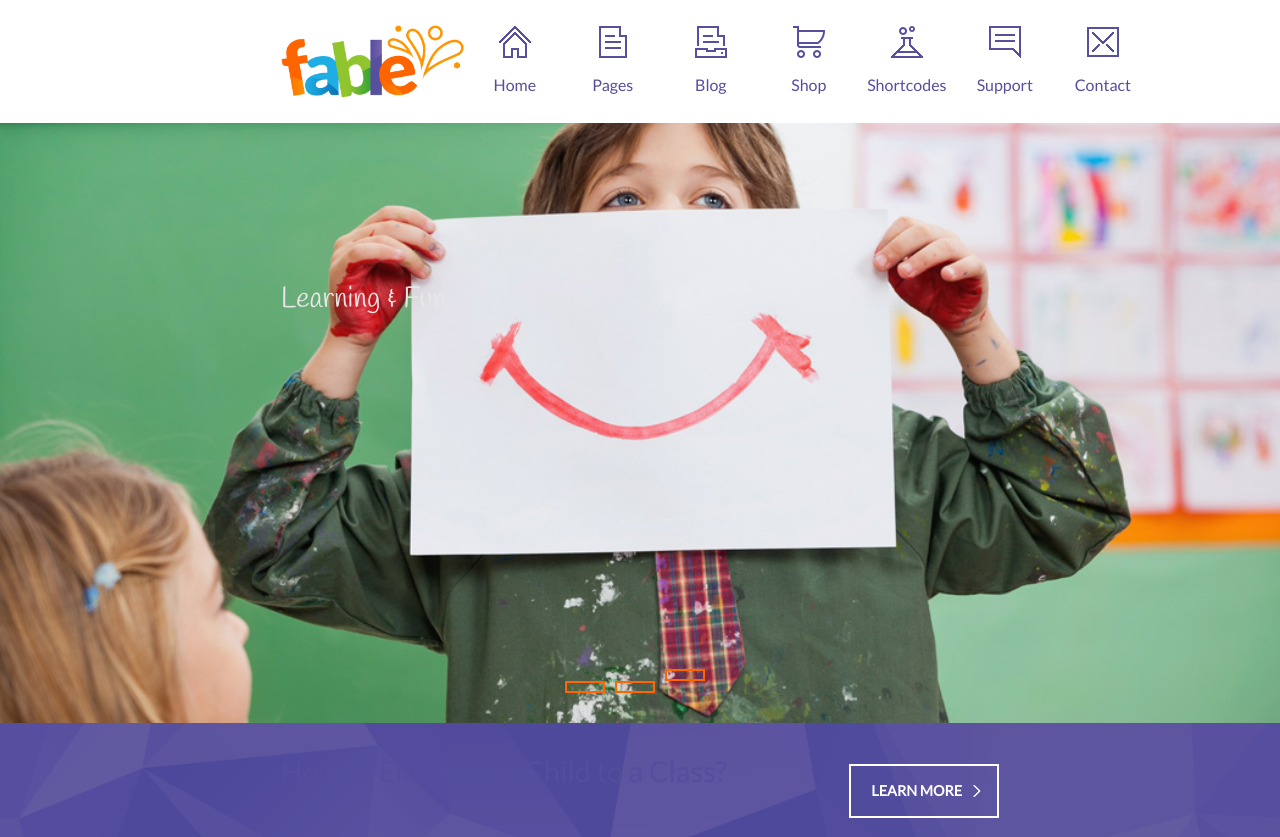
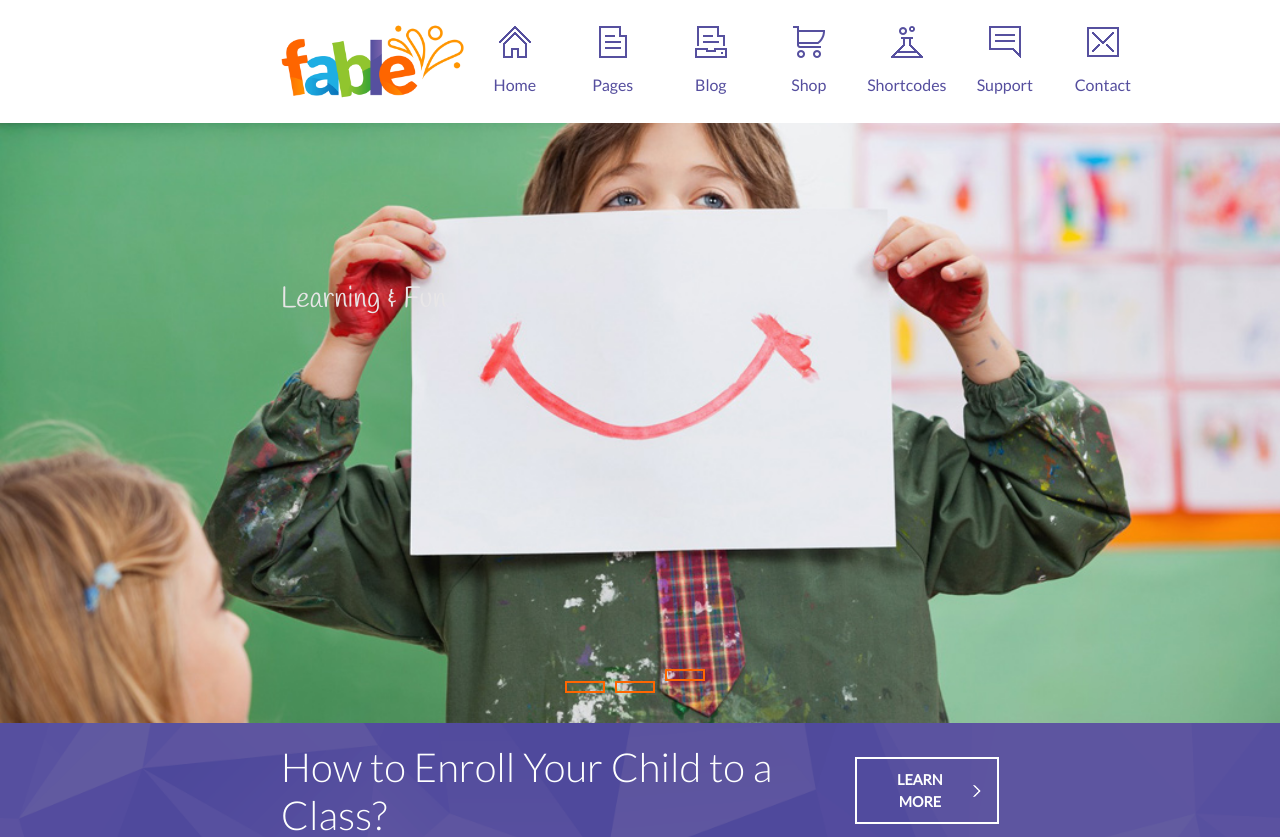
Before and after one commit to BeatriceRocchi/proj-html-vuejs, a Vue app: page / in a window 1280 px wide. Shown: the top 837 px of the page. Built offline with nearby package versions, Linux system fonts and the light colour scheme.

Commit message:
[add] separator component

```diff
--- a/src/components/Main.vue
+++ b/src/components/Main.vue
@@ -25,13 +25,20 @@ export default {
 <template>
   <main>
     <Hero />
-    <CtaSeparator />
+    <CtaSeparator
+      :CtaTitle="'How to Enroll Your Child to a Class?'"
+      :CtaButtonText="'Learn more'"
+    />
     <SectionWelcome />
     <SectionOverview class="bg_grey" />
     <SectionNumbers />
     <SectionClasses />
     <SectionGoals class="bg_grey" />
     <Gallery />
+    <CtaSeparator
+      :CtaTitle="'See Our Kindergarten Photo Gallery!'"
+      :CtaButtonText="'View Gallery'"
+    />
   </main>
 </template>
 
--- a/src/components/partials/CtaSeparator.vue
+++ b/src/components/partials/CtaSeparator.vue
@@ -1,6 +1,10 @@
 <script>
 import Btn from "./Btn.vue";
 export default {
+  props: {
+    CtaTitle: String,
+    CtaButtonText: String,
+  },
   components: {
     Btn,
   },
@@ -12,8 +16,8 @@ export default {
     <div
       class="container container_custom d-flex justify-content-between align-items-center h-100"
     >
-      <h3>How to Enroll Your Child to a Class?</h3>
-      <Btn :textButton="'Learn More'" :colorButton="'secondary'" />
+      <h3>{{ CtaTitle }}</h3>
+      <Btn :textButton="CtaButtonText" :colorButton="'secondary'" />
     </div>
   </div>
 </template>
@@ -27,5 +31,12 @@ export default {
   background-image: url(../../assets/img/pattern.png);
   background-repeat: no-repeat;
   background-size: cover;
+
+  h3 {
+    color: $color-white;
+    font-weight: 300;
+    font-size: 2.5rem;
+    margin: 0;
+  }
 }
 </style>
```
